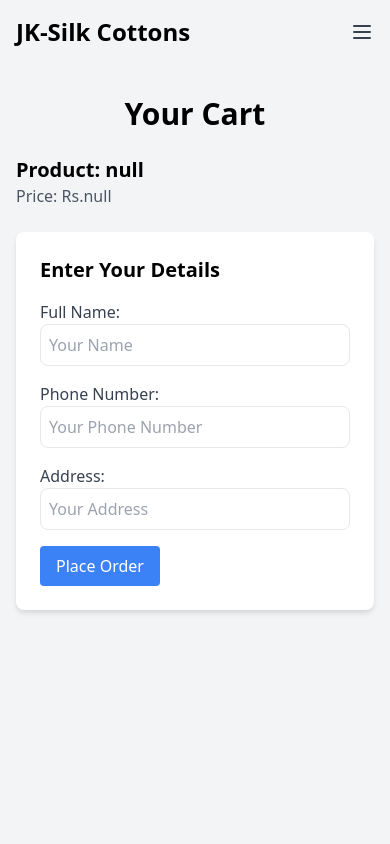
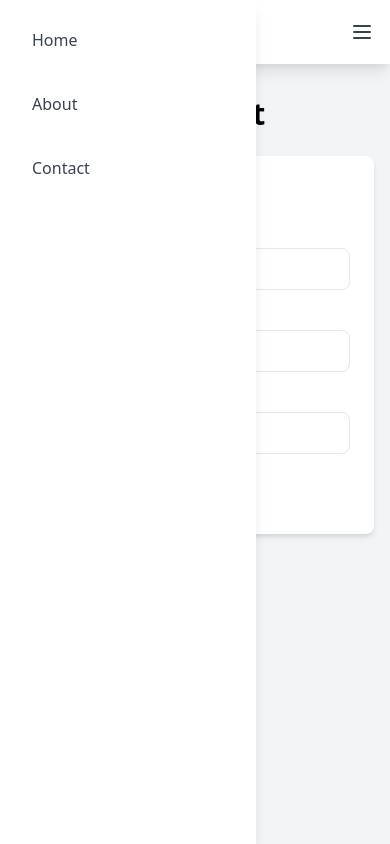
Before and after one commit to jksilkcottons/jksilk, a plain HTML site: page cart.html in a window 390 px wide. Both pictures are taken after a click on the button 362 px from the left and 32 px from the top of the page. Drawn offline with nearby package versions, Linux system fonts and the light colour scheme.

Commit message:
Update cart.html

```diff
--- a/cart.html
+++ b/cart.html
@@ -9,11 +9,10 @@
     <script src="https://smtpjs.com/v3/smtp.js"></script>
     <script src="script.js"></script>
     <link rel="stylesheet" href="style.css">
-
 </head>
 
 <body class="bg-gray-100">
-    <nav class="bg-white shadow-lg"></nav>
+    <nav class="bg-white shadow-lg">
         <div class="container mx-auto px-4">
             <div class="flex justify-between items-center py-4">
                 <div class="text-2xl font-bold">JK-Silk Cottons</div>
@@ -32,7 +31,18 @@
                     <a href="contact.html" class="text-gray-700 hover:text-blue-500">Contact</a>
                 </div>
             </div>
+
+            <!-- Mobile Sidebar (hidden by default) -->
+            <div id="mobile-menu" class="hidden bg-white shadow-lg fixed inset-y-0 left-0 w-64 transform -translate-x-full transition-transform duration-300 ease-in-out lg:hidden">
+                <div class="flex flex-col space-y-4 p-4">
+                    <a href="index.html" class="text-gray-700 hover:text-blue-500">Home</a>
+                    <a href="about.html" class="text-gray-700 hover:text-blue-500">About</a>
+                    <a href="contact.html" class="text-gray-700 hover:text-blue-500">Contact</a>
+                </div>
+            </div>
         </div>
+    </nav>
+
     <div class="container mx-auto mt-8 px-4">
         <h1 class="text-3xl font-bold mb-6 text-center">Your Cart</h1>
         <div id="productDetails" class="mb-6"></div>
@@ -50,11 +60,31 @@
                 <label for="address" class="block text-gray-700">Address:</label>
                 <input type="text" id="address" required class="border rounded-lg w-full p-2" placeholder="Your Address">
             </div>
-            <button type="submit" class="bg-blue-500 text-white py-2 px-4 rounded hover:bg-blue-600">Place Order</button>
+            <button type="submit" class="bg-blue-500 text-white py-2 px-4 rounded hover:bg-blue-600">Submit</button>
         </form>
     </div>
 
-    <script src="mail.js">
+    <script>
+        // JavaScript for toggling mobile navigation menu
+        document.addEventListener("DOMContentLoaded", function () {
+            const menuToggle = document.getElementById("menu-toggle");
+            const mobileMenu = document.getElementById("mobile-menu");
+
+            // Add an event listener to the hamburger icon
+            menuToggle.addEventListener("click", function () {
+                // Toggle the visibility of the mobile menu
+                mobileMenu.classList.toggle("hidden");
+                mobileMenu.classList.toggle("-translate-x-full");
+            });
+
+            // Close the mobile menu when clicking outside
+            document.addEventListener("click", function (e) {
+                if (!mobileMenu.contains(e.target) && !menuToggle.contains(e.target)) {
+                    mobileMenu.classList.add("hidden");
+                    mobileMenu.classList.add("-translate-x-full");
+                }
+            });
+        });
     </script>
 </body>
 
```
